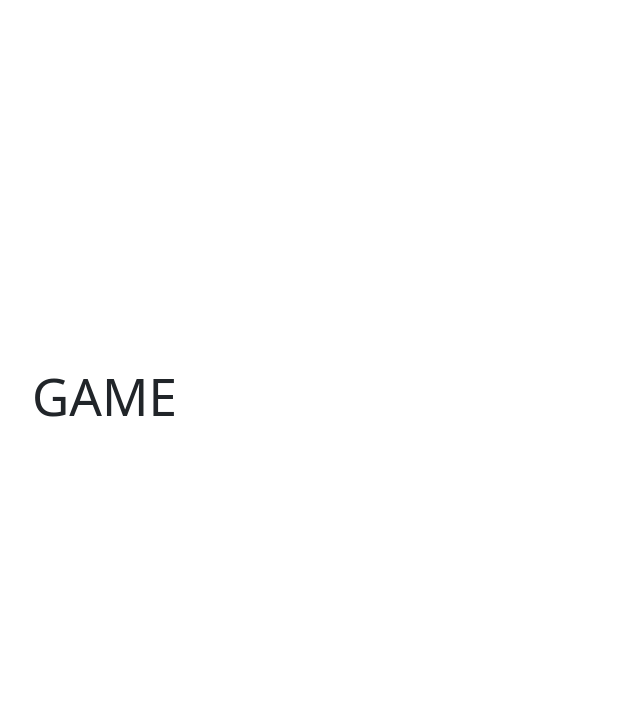
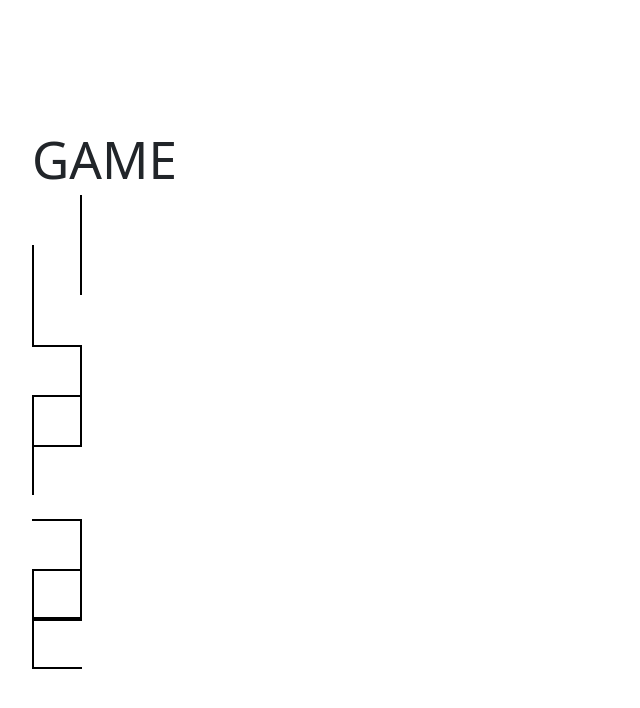
Before and after one commit to mauricioVila02/Tic-tac-toe, a React (Vite) app: page /game in a window 1280 px wide. Shown: the top 708 px of the page, without its empty margins (0-640 px from the left). Built offline with nearby package versions, Linux system fonts and the light colour scheme.

Commit message:
add tic tac toe

```diff
--- a/src/App.tsx
+++ b/src/App.tsx
@@ -2,8 +2,10 @@
 import { BrowserRouter, Routes, Route } from "react-router-dom";
 import Home from "./pagues/home/home";
 import Game from "./pagues/game/game";
+import { useState } from "react";
 
 const App = () => {
+  const [] = useState();
   return (
     <BrowserRouter>
       <Routes>
--- a/src/pagues/game/game.tsx
+++ b/src/pagues/game/game.tsx
@@ -1,9 +1,40 @@
+import classNames from "classnames";
+import "./../../styles/game.css";
+
 const Game = () => {
   return (
-    <div className="mv-game">
+    <div className="mv-game w-100 h-100">
       <h1>GAME</h1>
+      {Array.from(Array(9)).map((item, index) => (
+        <>
+          <BaseFrame id={index} />
+          {index === 2 || (index === 5 && <br />)}
+        </>
+      ))}
     </div>
   );
 };
 
+const BaseFrame = (props: IBaseFrame) => {
+  const { id } = props;
+  return (
+    <div
+      // onClick={props.onClick}
+      className={classNames("mv-base-frame", {
+        "mv-top-border": id > 2,
+        "mv-right-border":
+          id === 0 || id === 1 || id === 3 || id === 4 || id === 6 || id === 7,
+        "mv-left-border":
+          id === 1 || id === 2 || id === 4 || id === 5 || id === 7 || id === 8,
+        "mv-bottom-border": id > 6,
+      })}
+    ></div>
+  );
+};
+
+interface IBaseFrame {
+  id: number;
+  onClick?: (id: number) => void;
+}
+
 export default Game;
--- a/src/pagues/home/home.tsx
+++ b/src/pagues/home/home.tsx
@@ -1,10 +1,11 @@
 import Button from "../../components/button/button";
 import Circle from "../../components/circle/circle";
 import Cross from "../../components/cross/cross";
+import "./../../styles/global.css";
 
 const Home = () => {
   return (
-    <div className="mv-home">
+    <div className="mv-home mv-center-element w-100 h-100">
       <h1>Choose your figure</h1>
       <section className="d-flex flex-row ">
         <Circle cursorPointer opacityInHover />
--- /dev/null
+++ b/src/styles/game.css
@@ -0,0 +1,20 @@
+.mv-base-frame {
+  width: 50px;
+  height: 50px;
+}
+
+.mv-top-border {
+  border-top: 2px solid black;
+}
+
+.mv-right-border {
+  border-right: 2px solid black;
+}
+
+.mv-left-border {
+  border-left: 2px solid black;
+}
+
+.mv-bottom-border {
+  border-bottom: 2px solid black;
+}
--- a/src/styles/global.css
+++ b/src/styles/global.css
@@ -28,3 +28,10 @@
 .mv-not-opacity-hover:hover {
   opacity: 1;
 }
+
+.mv-center-element {
+  display: flex;
+  align-items: center;
+  flex-direction: column;
+  justify-content: center;
+}
```
